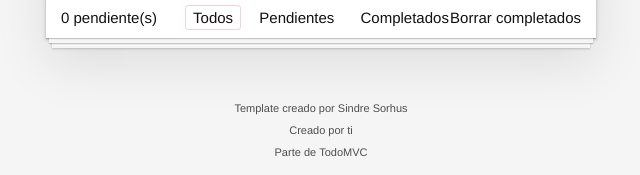
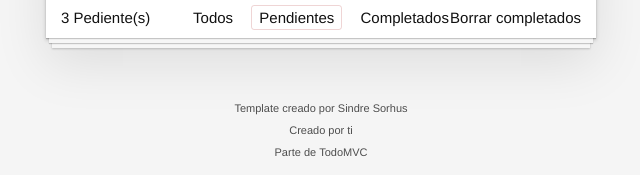
Before and after one commit to Airy-Dev6/todo-app-vite, a website built with Vite: page index.html in a window 1280 px wide. Both pictures are taken after a click on the link "Pendientes". Shown: the part 378-553 px from the top of the page, 319-959 px from the left. Built offline with nearby package versions, Linux system fonts and the light colour scheme.

Commit message:
add cambiar filtro, add counter pending

```diff
--- a/src/store/todo-store.js
+++ b/src/store/todo-store.js
@@ -1,6 +1,6 @@
 import { Todo } from "../todos/models/todo-model";
 
-const Filters = {
+export const Filters = {
   All: "all",
   Completed: "Completed",
   Pending: "Pending",
@@ -20,7 +20,7 @@ const initStore = () => {
 };
 
 const loadStore = () => {
-  console.log(localStorage.getItem("state"));
+  // console.log(localStorage.getItem("state"));
   if (!localStorage.getItem("state")) return;
 
   const { todos, filter } = JSON.parse(localStorage.getItem("state"));
@@ -29,7 +29,7 @@ const loadStore = () => {
 };
 
 const saveStateToLocalStorage = () => {
-  console.log(JSON.stringify(state));
+  // console.log(JSON.stringify(state));
 
   localStorage.setItem("state", JSON.stringify(state));
 };
@@ -77,12 +77,14 @@ const deleteTodo = (todoId) => {
 };
 
 const deleteComplete = () => {
-  state.todos = state.todo.filter((todos) => todos.done);
+  // state.todos = state.todos.filter((todos) => todos.done);
+  state.todos = state.todos.filter((todo) => !todo.done);
+
   saveStateToLocalStorage();
 };
 
 const setSelecterFilter = (newFilter = Filters.All) => {
-  state.Filters = newFilter;
+  state.filter = newFilter;
   saveStateToLocalStorage();
 };
 
--- a/src/todos/App.js
+++ b/src/todos/App.js
@@ -1,4 +1,4 @@
-import todoStore from "../store/todo-store";
+import todoStore, { Filters } from "../store/todo-store";
 import html from "./app.html?raw";
 import { renderTodos } from "./useCases";
 
@@ -6,11 +6,19 @@ const ElementsIds = {
   TodoList: ".todo-list",
   NewTodoInput: "#new-todo-input",
   BtnDelet: ".destroy",
+  deleteCompleted: ".clear-completed",
+  TodoFilters: ".filtro",
+  FilterSelected: "selected",
+  FiltersD: ".todo-count",
 };
 
 export const App = (elementID) => {
   const dRenderTodos = () => {
     const todos = todoStore.getTodos(todoStore.getCurrentFilter());
+    let counterP = todos.filter((element) => element.done === false).length;
+    const filterP = document.querySelector(ElementsIds.FiltersD);
+    filterP.innerHTML = `${counterP} Pediente(s)`;
+
     renderTodos(ElementsIds.TodoList, todos);
   };
 
@@ -27,6 +35,10 @@ export const App = (elementID) => {
 
   const todoListUl = document.querySelector(ElementsIds.TodoList);
   const deleteById = document.querySelector(ElementsIds.BtnDelet);
+  const deletTodoCompleted = document.querySelector(
+    ElementsIds.deleteCompleted
+  );
+  const filterUl = document.querySelectorAll(ElementsIds.TodoFilters);
 
   //  Listeners
 
@@ -66,4 +78,44 @@ export const App = (elementID) => {
     todoStore.deleteTodo(idTodoDelete);
     dRenderTodos();
   });
+
+  deletTodoCompleted.addEventListener("click", (event) => {
+    console.log(event.target);
+    todoStore.deleteComplete();
+    dRenderTodos();
+  });
+
+  filterUl.forEach((element) => {
+    console.log(element.text);
+    console.log(element.getAttribute("class"));
+    console.log();
+    element.addEventListener("click", (event) => {
+      let textFilter = event.target.text;
+      // element.classList.remove(ElementsIds.FilterSelected);
+      filterUl.forEach((item) => {
+        item.classList.remove(ElementsIds.FilterSelected);
+      });
+
+      switch (textFilter) {
+        case "Todos":
+          event.target.classList.add(ElementsIds.FilterSelected);
+          todoStore.setSelecterFilter(Filters.All);
+          dRenderTodos();
+          break;
+        case "Pendientes":
+          event.target.classList.add(ElementsIds.FilterSelected);
+          todoStore.setSelecterFilter(Filters.Pending);
+          dRenderTodos();
+          break;
+        case "Completados":
+          event.target.classList.add(ElementsIds.FilterSelected);
+          todoStore.setSelecterFilter(Filters.Completed);
+          dRenderTodos();
+          break;
+
+        default:
+          break;
+      }
+    });
+  });
 };
--- a/src/todos/app.html
+++ b/src/todos/app.html
@@ -44,7 +44,8 @@
     <!-- Remove this if you don't implement routing -->
     <ul class="filters">
       <li>
-        <a class="selected filtro" class="selected" href="#/">Todos</a>
+        <!-- selected -->
+        <a class="filtro" class="selected" href="#/">Todos</a>
       </li>
       <li>
         <a class="filtro" href="#/active">Pendientes</a>
```
